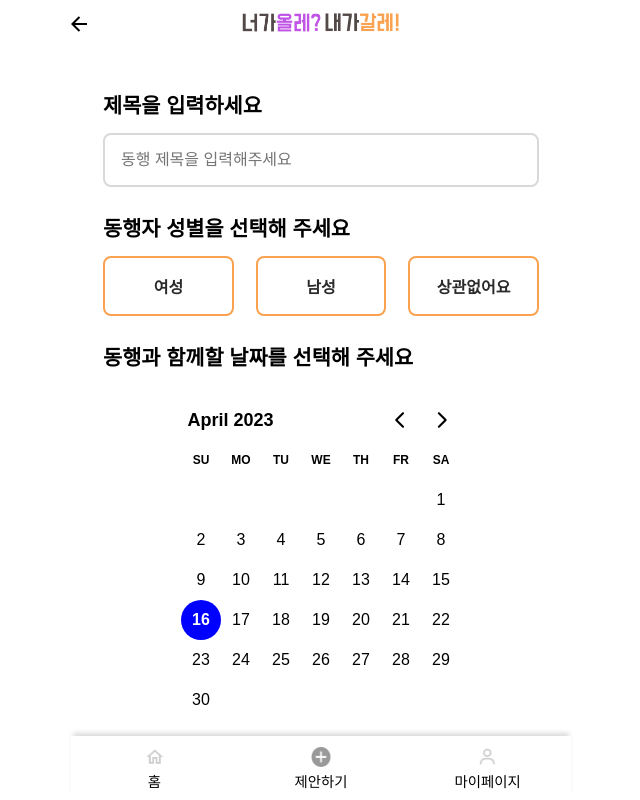
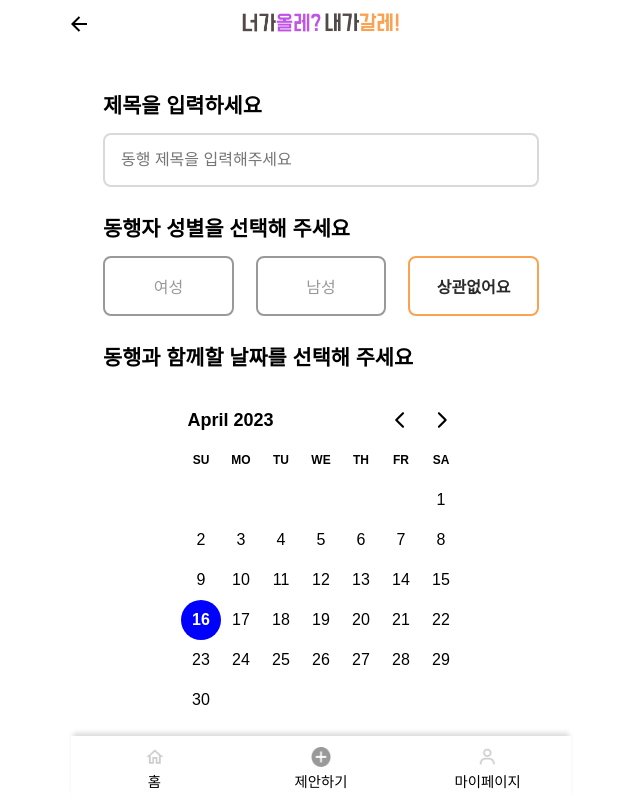
Before and after one commit to E1I4-9oormthon/olle-ts-client, a React (Vite) app: page /olle-write in a window 1280 px wide. Shown: the whole page, without its empty margins (319-959 px from the left). Built offline with nearby package versions, Linux system fonts and the light colour scheme; no server answers; a web font is replaced by a local one.

Commit message:
feat: gender state를 통해 동행자 성별 value를 제어하라
Fixes: #10

```diff
--- a/src/pages/OlleWritePage.tsx
+++ b/src/pages/OlleWritePage.tsx
@@ -6,7 +6,12 @@ import { DayPicker } from 'react-day-picker';
 import 'react-day-picker/dist/style.css';
 
 export const OlleWritePage = () => {
+  const [gender, setGender] = useState<number>(0);
   const [date, setDate] = useState<Date | undefined>(new Date());
+
+  const handleGenderButtonClick = (value: number) => {
+    setGender(value);
+  };
 
   const handleDateSelect = (selectedDate: Date | undefined) => {
     setDate(selectedDate);
@@ -21,29 +26,32 @@ export const OlleWritePage = () => {
         <ButtonContainer>
           <ButtonWrapper>
             <BorderButton
-              handleClick={() => console.log(1)}
+              handleClick={() => handleGenderButtonClick(1)}
               name="여성"
               nameAlign="center"
-              isClicked={true}
+              isClicked={gender === 1}
               value={1}
+              type="button"
             />
           </ButtonWrapper>
           <ButtonWrapper>
             <BorderButton
-              handleClick={() => console.log(1)}
+              handleClick={() => handleGenderButtonClick(2)}
               name="남성"
               nameAlign="center"
-              isClicked={true}
-              value={1}
+              isClicked={gender === 2}
+              value={2}
+              type="button"
             />
           </ButtonWrapper>
           <ButtonWrapper>
             <BorderButton
-              handleClick={() => console.log(1)}
+              handleClick={() => handleGenderButtonClick(0)}
               name="상관없어요"
               nameAlign="center"
-              isClicked={true}
-              value={1}
+              isClicked={gender === 0}
+              value={0}
+              type="button"
             />
           </ButtonWrapper>
         </ButtonContainer>
@@ -51,6 +59,7 @@ export const OlleWritePage = () => {
         <DayPickerWrapper>
           <DayPicker mode="single" selected={date} onSelect={(selectedDate) => handleDateSelect(selectedDate)} />
         </DayPickerWrapper>
+        <InputTitle>동행과 함께할 올레길을 선택해 주세요</InputTitle>
       </OlleForm>
     </Wrapper>
   );
```
